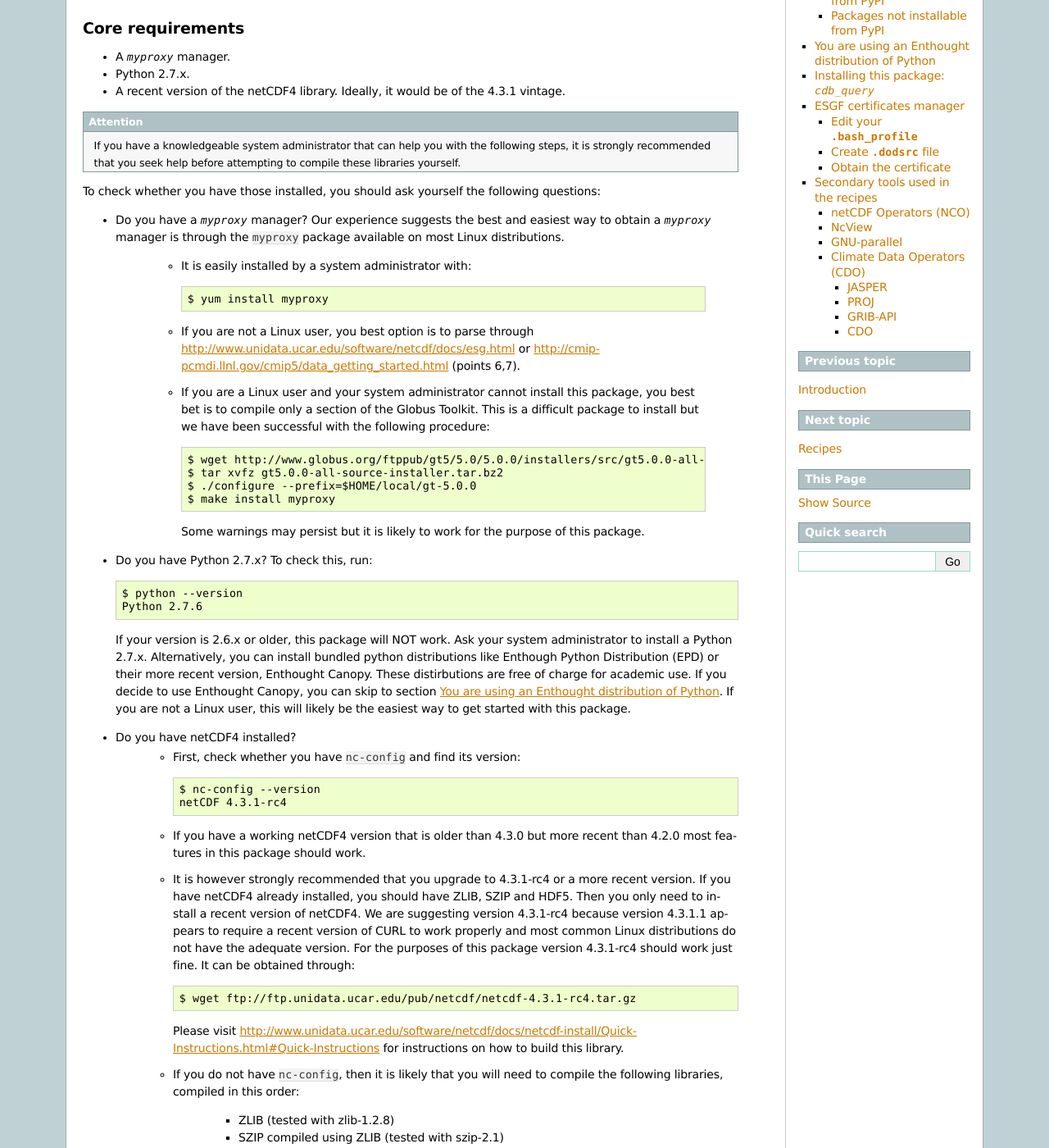
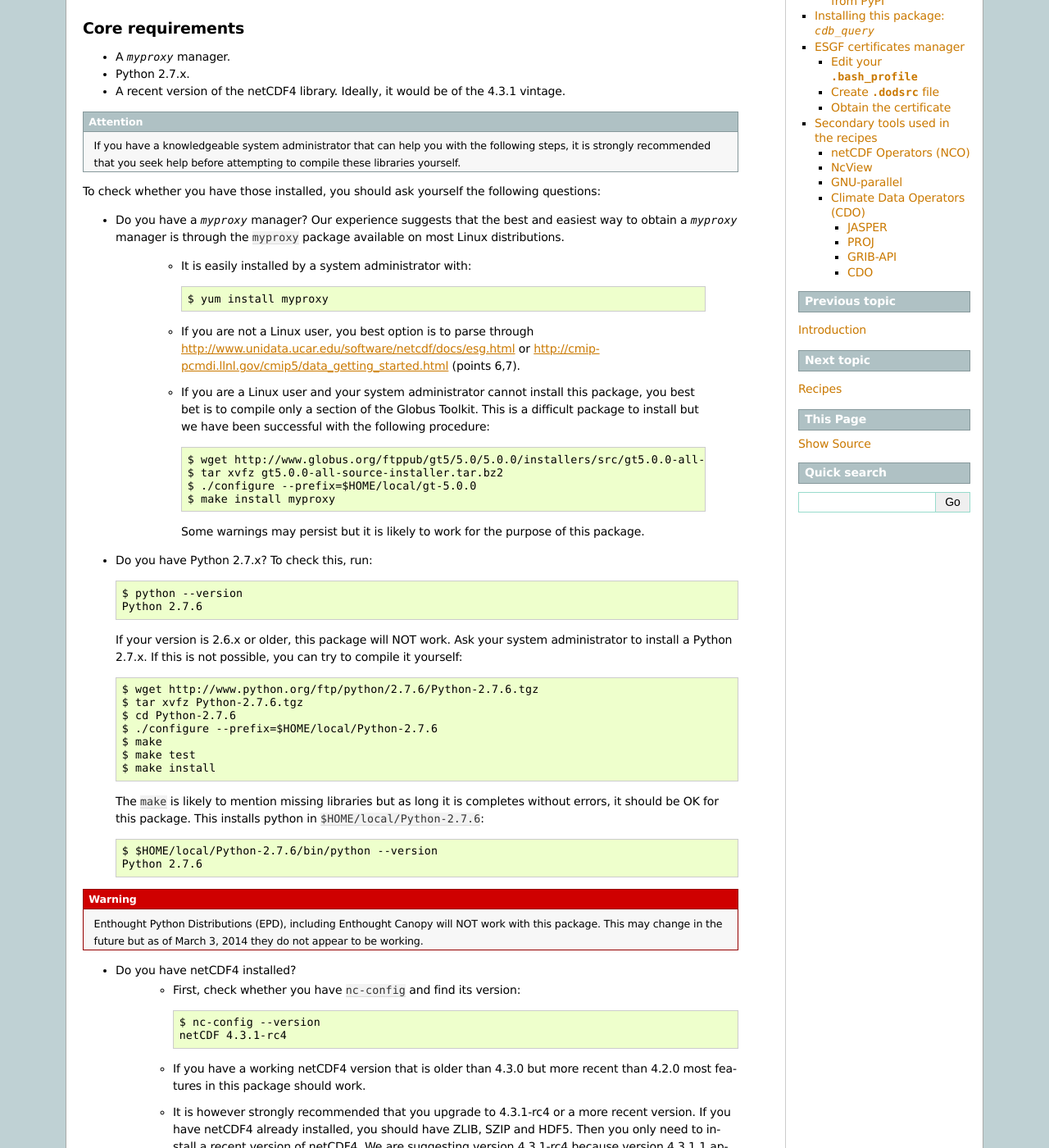
Before and after one commit to laliberte/cdb_query, a Sphinx documentation site: the page built from docs/install.rst, in a window 1280 px wide and 1400 px high, scrolled down 202 px. Shown: the whole window at 82% size. Built offline with Sphinx 7.4.7, drawn with Linux system fonts in a browser that asks for light colours; some of the changed text lies outside the part shown.

Commit message:
Fixes to the error handling. Fixes to install instructions.

```diff
--- a/docs/install.rst
+++ b/docs/install.rst
@@ -21,7 +21,7 @@ Core requirements
 
 To check whether you have those installed, you should ask yourself the following questions:
 
-* Do you have a `myproxy` manager? Our experience suggests the best and easiest way to obtain a
+* Do you have a `myproxy` manager? Our experience suggests that the best and easiest way to obtain a
   `myproxy` manager is through the ``myproxy`` package available on most Linux distributions.
 
     * It is easily installed by a system administrator with::
@@ -49,11 +49,25 @@ To check whether you have those installed, you should ask yourself the following
     Python 2.7.6
 
   If your version is 2.6.x or older, this package will NOT work. Ask your system administrator
-  to install a Python 2.7.x. Alternatively, you can install bundled python distributions
-  like Enthough Python Distribution (EPD) or their more recent version, Enthought Canopy.
-  These distirbutions are free of charge for academic use.
-  If you decide to use Enthought Canopy, you can skip to section :ref:`Enthought`.
-  If you are not a Linux user, this will likely be the easiest way to get started with this package.
+  to install a Python 2.7.x. If this is not possible, you can try to compile it yourself::
+
+    $ wget http://www.python.org/ftp/python/2.7.6/Python-2.7.6.tgz
+    $ tar xvfz Python-2.7.6.tgz
+    $ cd Python-2.7.6
+    $ ./configure --prefix=$HOME/local/Python-2.7.6
+    $ make
+    $ make test
+    $ make install
+
+  The ``make`` is likely to mention missing libraries but as long it is completes without errors,
+  it should be OK for this package. This installs python in ``$HOME/local/Python-2.7.6``::
+
+    $ $HOME/local/Python-2.7.6/bin/python --version
+    Python 2.7.6
+
+.. warning:: Enthought Python Distributions (EPD), including Enthought Canopy will NOT
+             work with this package. This may change in the future but as of March 3, 2014
+             they do not appear to be working.
 
 * Do you have netCDF4 installed?
     * First, check whether you have ``nc-config`` and find its version::
@@ -88,8 +102,8 @@ To check whether you have those installed, you should ask yourself the following
           Please visit http://www.unidata.ucar.edu/software/netcdf/docs/netcdf-install/Quick-Instructions.html#Quick-Instructions
           for instructions on how to build these libraries.
 
-You are NOT using an Enthought distribution of Python
------------------------------------------------------
+Python Packages
+---------------
 
 Packages installable from PyPI
 ^^^^^^^^^^^^^^^^^^^^^^^^^^^^^^
@@ -183,27 +197,6 @@ Run the tests::
     $ cd test; python run_all.py; cd ..
 
 If all tests were passed, the installation was successful!
-
-.. _Enthought:
-
-You are using an Enthought distribution of Python
--------------------------------------------------
-* If you are using Enthought Python Distribution (EPD), it should provide you
-  with a command line ``python`` with the right version and all the requirements.
-
-* If you are using the more recent Enthough Canopy, you need to run the following
-  command::
-
-    $ canopy_cli setup
-
-  This will "construct a full, user-accessible Python environment". See
-  http://docs.enthought.com/canopy/configure/canopy-cli.html#canopy-cli-setup
-  for more information. This installs a python environment in a pre-specified
-  location, depending on your OS. A complete list can be found here in
-  http://docs.enthought.com/canopy/configure/canopy-cli.html#canopy-cli-s-default-location-in-the-canopy-user-python-environment.
-  On Linux, it tends to be easier to simply activate the command-line interface::
-
-    $ source /path/canopy/location/bin/activate
 
 Installing this package: `cdb_query`
 -------------------------------------
```
Also changed, not shown: 6 other files.
